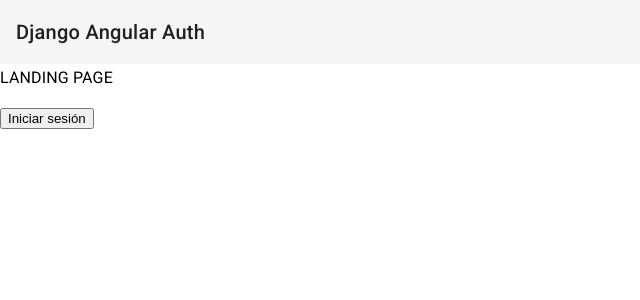
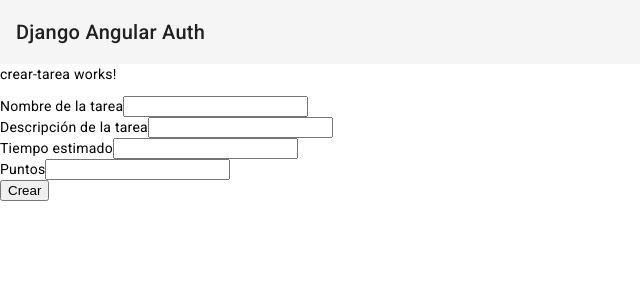
Before and after one commit to Marinavazmed/Proyecto-integrado-Marinavaz-Angular, an Angular app: page /crear-tarea/1 in a window 1280 px wide. Shown: the top 300 px of the page, without its empty margins (0-640 px from the left). Built offline with nearby package versions, Linux system fonts and the light colour scheme.

Commit message:
comprobacion user premium + componente creacion tarea

```diff
--- a/src/app/app-routing.module.ts
+++ b/src/app/app-routing.module.ts
@@ -8,6 +8,7 @@
 import { UserRegistroComponent } from './user-registro/user-registro.component';
 import { CrearSalaComponent } from './crear-sala/crear-sala.component';
 import { SalaMainComponent } from './sala-main/sala-main.component';
+import { CrearTareaComponent } from './crear-tarea/crear-tarea.component';
 
 const routes: Routes = [
   //se pueden pasar parámetros a traves de la url con la sintaxis:
@@ -18,6 +19,7 @@
   { path: 'registro', component: UserRegistroComponent},
   { path: 'user-profile/:id', component: UserProfileComponent, canActivate: [AuthGuard] },
   { path: 'sala-main/:nombre_sala', component: SalaMainComponent},
+  { path: 'crear-tarea/:nombre_sala', component: CrearTareaComponent},
   { path: 'crear_sala', component: CrearSalaComponent },
   {path: '', component: IndexComponent},
   {path: '**', component: IndexComponent}
--- a/src/app/app.module.ts
+++ b/src/app/app.module.ts
@@ -17,6 +17,7 @@
 import { UserRegistroComponent } from './user-registro/user-registro.component';
 import { CrearSalaComponent } from './crear-sala/crear-sala.component';
 import { SalaMainComponent } from './sala-main/sala-main.component';
+import { CrearTareaComponent } from './crear-tarea/crear-tarea.component';
 
 @NgModule({
   declarations: [
@@ -27,6 +28,7 @@
     UserRegistroComponent,
     CrearSalaComponent,
     SalaMainComponent,
+    CrearTareaComponent,
   ],
   imports: [
     BrowserModule,
--- a/src/app/crear-sala/crear-sala.component.html
+++ b/src/app/crear-sala/crear-sala.component.html
@@ -13,5 +13,6 @@
             <button>Crear una nueva sala</button>
         </form>
     </div>
+    <div *ngIf="this.mensajeError">{{this.mensajeError}}</div>
 
   </div>
--- a/src/app/crear-sala/crear-sala.component.ts
+++ b/src/app/crear-sala/crear-sala.component.ts
@@ -17,6 +17,7 @@
   userData =  this.userService.obtenerCredenciales();
   varPrueba: any = {}
   numSalasUser: any = {}
+  mensajeError = "";
 
   constructor(private formBuilder: FormBuilder, private salaService: ServiceSalasService, public router: Router, private userService: UserProfileService) {
     this.crearSalaForm = this.formBuilder.group({
@@ -27,6 +28,7 @@
    }
 
   ngOnInit(): void {
+
     this.userService.getUserProfile(this.userData.id).subscribe(data =>{
       this.premium = data.is_premium;
     });
@@ -41,10 +43,18 @@
   }
 
   onSubmit() {
+
     //TODO: Con premium + numSalaUser comprobar si puede o no hacer una sala con postSala
-    this.salaService.postSala(this.crearSalaForm.value).subscribe();
-    const nombre_sala = this.crearSalaForm.get('nombre_sala')!.value;
-    this.router.navigate(['sala-main/:'+nombre_sala]);
+    if(!this.premium && this.numSalasUser.length>=1){
+      this.mensajeError =`Lo sentimos, ahora mismo eres dueño de ${this.numSalasUser.length} salas.
+      Consigue la membresía premium para poder crear más salas.`
+    }else{
+      this.salaService.postSala(this.crearSalaForm.value).subscribe();
+      const nombre_sala = this.crearSalaForm.get('nombre_sala')!.value;
+      this.router.navigate(['sala-main/:'+nombre_sala]);
+    }
+
+
   }
 
 }
--- /dev/null
+++ b/src/app/crear-tarea/crear-tarea.component.html
@@ -0,0 +1,28 @@
+<p>crear-tarea works!</p>
+<div class="card-body">
+    <form [formGroup]="crearTareaForm" (ngSubmit)="onSubmit()">
+        <div class="mb-3">
+            <label class="form-label">Nombre de la tarea</label>
+            <input type="text" formControlName="nombre_tarea" class="form-control" />
+        </div>
+        <div class="mb-3">
+            <label class="form-label">Descripción de la tarea</label>
+            <input type="text" formControlName="desc_tarea" class="form-control" />
+        </div>
+        <!--<div class="mb-3">
+            <label class="form-label">Estado de la tarea</label>
+            <select class="form-control" [(ngModel)]="lista_estados_salas" formControlName="estado_tarea">
+                <option [value]="estado" *ngFor="let estado of lista_estados_salas">{{estado}}</option>
+            </select>
+        </div>-->
+        <div class="mb-3">
+            <label class="form-label">Tiempo estimado</label>
+            <input type="number" formControlName="tiempo_estimado" class="form-control" />
+        </div>
+        <div class="mb-3">
+            <label class="form-label">Puntos</label>
+            <input type="number" formControlName="puntos" class="form-control" />
+        </div>
+        <button>Crear</button>
+    </form>
+</div>
--- /dev/null
+++ b/src/app/crear-tarea/crear-tarea.component.ts
@@ -0,0 +1,38 @@
+import { Component, OnInit } from '@angular/core';
+import { FormBuilder, Validators } from '@angular/forms';
+import { ServiceSalasService } from '../service-salas.service';
+import { ActivatedRoute, Router } from '@angular/router';
+import { TareasServiceService } from '../tareas-service.service';
+
+@Component({
+  selector: 'app-crear-tarea',
+  templateUrl: './crear-tarea.component.html',
+  styles: [
+  ]
+})
+export class CrearTareaComponent implements OnInit {
+  crearTareaForm;
+  lista_estados_salas:string[];
+  constructor(private formBuilder: FormBuilder, private salaService: ServiceSalasService, public router: Router, private route: ActivatedRoute, private tareasService: TareasServiceService) {
+    this.lista_estados_salas = ['BACKLOG','SPRINT','DEPLOYED', 'WIP', 'DONE'];
+    this.crearTareaForm = this.formBuilder.group({
+      //1.- tomar id de la sala y autocompletar
+      //2.-estado de tarea es desplegable entre todos estados de tareas de administrador
+      dev_asignado: ['', Validators.required],
+      nombre_tarea: ['', Validators.required],
+      desc_tarea: ['', Validators.required],
+      estado_tarea:[formBuilder.array, Validators.required],
+      tiempo_estimado: ['', Validators.required],
+      puntos: ['', Validators.required]
+    });
+  }
+
+  ngOnInit(): void {
+
+  }
+
+  onSubmit(){
+    console.log(this.crearTareaForm.value)
+    //this.tareasService.postTarea(this.crearTareaForm.value).subscribe()
+  }
+}
--- a/src/app/sala-main/sala-main.component.html
+++ b/src/app/sala-main/sala-main.component.html
@@ -1 +1,15 @@
 <p>sala-main works!</p>
+<table>
+    <tr *ngFor="let tarea of tareas">
+        <td>Nombre de la tarea:{{tarea.nombre_tarea}}</td>
+        <td>Descripción de la tarea:{{tarea.desc_tarea}}</td>
+        <td>Estado de la tarea:{{tarea.estado_tarea}}</td>
+        <td>Tiempo estimado:{{tarea.tiempo_estimado}}</td>
+        <td>Puntos:{{tarea.puntos}}</td>
+    </tr>
+</table>
+<div>
+    <button (click)="router.navigate(['crear-tarea/:'+ nombre_sala]);">
+        <span>Crear una nueva tarea</span>
+     </button>
+</div>
--- a/src/app/sala-main/sala-main.component.ts
+++ b/src/app/sala-main/sala-main.component.ts
@@ -1,7 +1,8 @@
 import { Component, OnInit } from '@angular/core';
 import { FormBuilder, Validators } from '@angular/forms';
 import { ServiceSalasService } from '../service-salas.service';
-import { Router } from '@angular/router';
+import { ActivatedRoute, Router } from '@angular/router';
+import { TareasServiceService } from '../tareas-service.service';
 
 @Component({
   selector: 'app-sala-main',
@@ -11,18 +12,21 @@
 })
 
 export class SalaMainComponent implements OnInit{
-  crearSalaForm;
-  constructor(private formBuilder: FormBuilder, private salaService: ServiceSalasService, public router: Router) {
-    this.crearSalaForm = this.formBuilder.group({
-      devs: [this.formBuilder.array, Validators.required],
-      nombre_sala: ['', Validators.required],
-      pass_sala: ['', Validators.required],
-    });
-   }
+  nombre_sala:any;
+  sala: any;
+  tareas:any;
+  constructor(private formBuilder: FormBuilder, private salaService: ServiceSalasService, public router: Router, private route: ActivatedRoute, private tareasService: TareasServiceService) {
+  }
 
   ngOnInit(): void {
-    //const sala= this.salaService.getSala(nombre_sala);
+    this.nombre_sala = this.route.snapshot.paramMap.get('nombre_sala')?.replace(":", '');
+    this.tareasService.getTareasPorNombreSala(this.nombre_sala).subscribe(data=>{
+      this.tareas = data;
+    })
   }
 
+  goToPage(pageName:string){
+    this.router.navigate([`${pageName}`]);
+  }
 
 }
--- /dev/null
+++ b/src/app/tareas-service.service.ts
@@ -0,0 +1,32 @@
+import { HttpClient } from '@angular/common/http';
+import { Injectable } from '@angular/core';
+import { Observable } from 'rxjs';
+
+@Injectable({
+  providedIn: 'root'
+})
+export class TareasServiceService {
+  public url:string;
+  public idUser:any;
+
+  constructor(
+    private _http: HttpClient
+  ) {
+    this.url="http://localhost:8000/api/v1/tarea/"
+   }
+
+  getTareas(): Observable<any[]>{
+		return this._http.get<any[]>(this.url);
+	}
+
+  postTarea(tarea:any): Observable<any> {
+    const url = 'http://localhost:8000/api/v1/tarea/'
+    return this._http.post<any>(url,tarea);
+  }
+
+  getTareasPorNombreSala(nombre_sala:any): Observable<any> {
+    const url = 'http://localhost:8000/api/v1/tarea/?id_sala__nombre_sala='+ nombre_sala;
+    return this._http.get<any>(url)
+  }
+
+}
```
Also changed, not shown: 2 other files (tests, documents, lock files or other folders).
